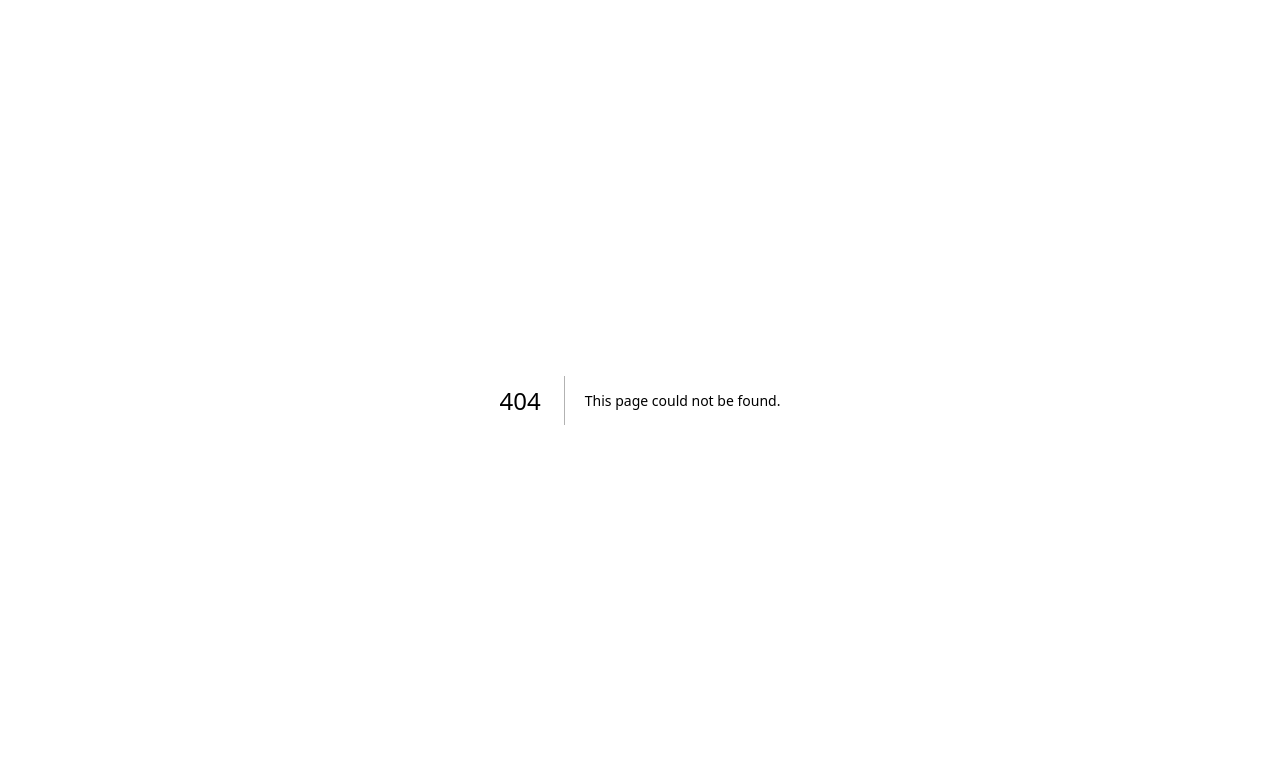
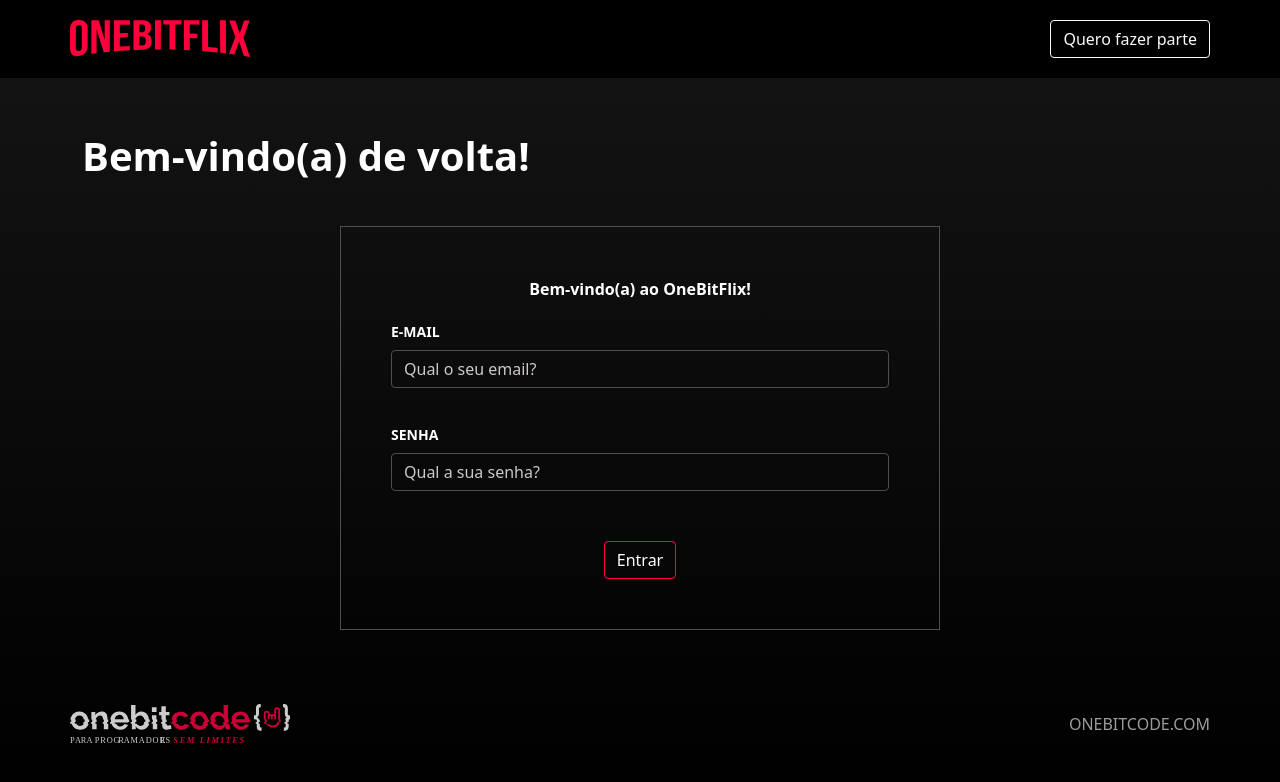
Before and after one commit to Gaabriel22/onebitflix_front-end, a Next.js app: page /login in a window 1280 px wide. Before the commit this address had no page. Shown: the top 782 px of the page. Built offline with nearby package versions, Linux system fonts and the light colour scheme.

Commit message:
Criando estrutura da página de login

```diff
--- /dev/null
+++ b/pages/login.tsx
@@ -0,0 +1,39 @@
+import Head from 'next/head'
+import styles from '../styles/registerLogin.module.scss'
+import HeaderGeneric from '@/components/common/headerGeneric'
+import { Button, Container, Form, FormGroup, Input, Label } from 'reactstrap'
+import Footer from '@/components/common/footer'
+
+const Login = function () {
+    return (
+        <>
+            <Head>
+                <title>Onebitflix - Login</title>
+                <link rel="shortcut icon" href="/favicon.svg" type="image/x-icon" />
+            </Head>
+            <main className={styles.main}>
+                <HeaderGeneric logoUrl='/' btnUrl='/register' btnContent='Quero fazer parte' />
+                <Container className='py-5'>
+                    <p className={styles.formTitle}>Bem-vindo(a) de volta!</p>
+                    <Form className={styles.form}>
+                        <p className='text-center'>
+                            <strong>Bem-vindo(a) ao OneBitFlix!</strong>
+                        </p>
+                        <FormGroup>
+                            <Label for='email' className={styles.label}>E-MAIL</Label>
+                            <Input id='email' name='email' type='email' placeholder='Qual o seu email?' required className={styles.input} />
+                        </FormGroup>
+                        <FormGroup>
+                            <Label for='password' className={styles.label}>SENHA</Label>
+                            <Input id='password' name='password' type='password' placeholder='Qual a sua senha?' required className={styles.input} />
+                        </FormGroup>
+                        <Button outline className={styles.formBtn}>Entrar</Button>
+                    </Form>
+                </Container>
+                <Footer />
+            </main>
+        </>
+    )
+}
+
+export default Login
```
